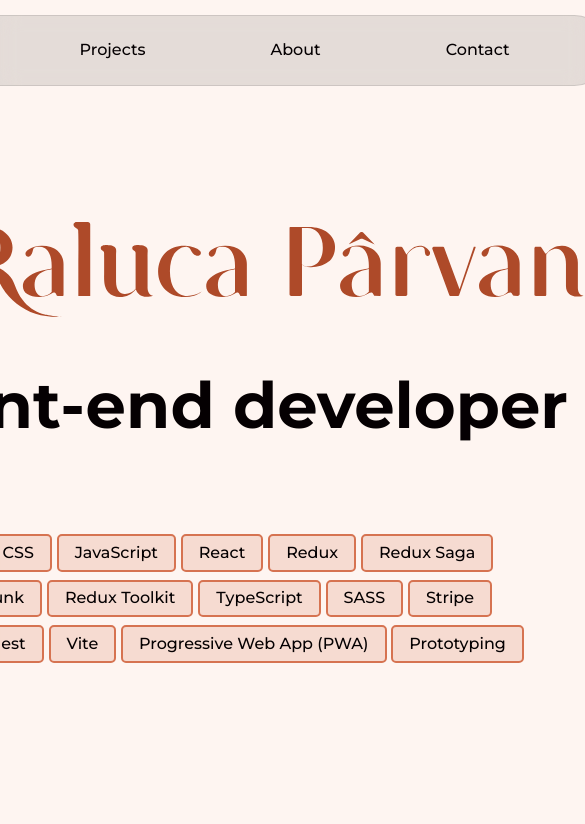
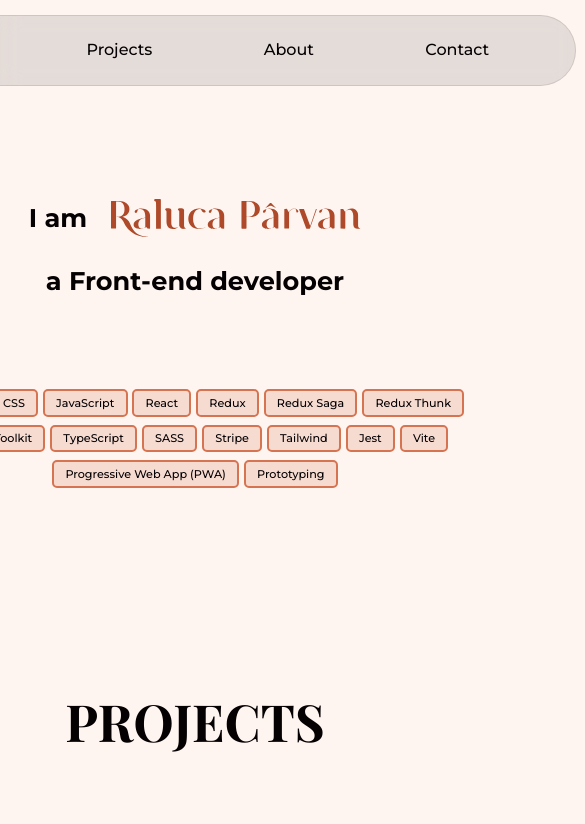
Before and after one commit to RalucP/personal-website, a React (Vite) app: page / in a window 390 px wide. Shown: the top 824 px of the page, 585 px wide, since content can reach past the window. Built offline with nearby package versions, Linux system fonts and the light colour scheme; grey boxes are pictures that could not be loaded.

Commit message:
Make home section responsive

```diff
--- a/src/components/home/Home.styles.scss
+++ b/src/components/home/Home.styles.scss
@@ -37,13 +37,58 @@
       gap: .5em .3em;
     }
 
-    @media screen and (max-width: 1050px){
+    @media screen and (max-width: 1150px){
+      & h1{
+        font-size: 3em;
+      }
+
+      & .intro-flex {
+
+        & .intro-name{
+          width: 500px;
+        }
+      }
     }
 
-    @media screen and (max-width: 850px){
+    @media screen and (max-width: 750px){
+      & h1{
+        font-size: 2.3em;
+      }
+
+      & .intro-flex {
+
+        & .intro-name{
+          width: 430px;
+        }
+      }
     }
 
-    @media screen and (max-width: 650px){
+    @media screen and (max-width: 600px){
+
+      & h1{
+        font-size: 1.7em;
+      }
+
+      & .intro-flex {
+
+        & .intro-name{
+          width: 300px;
+        }
+      }
+    }
+
+    @media screen and (max-width: 405px){
+
+      & h1{
+        font-size: 1.6em;
+      }
+
+      & .intro-flex {
+
+        & .intro-name{
+          width: 250px;
+        }
+      }
     }
 
   }
--- a/src/components/label/Label.styles.scss
+++ b/src/components/label/Label.styles.scss
@@ -10,4 +10,10 @@
   &:hover{
     background-color: var(--accent-color-40);
   }
+
+  @media screen and (max-width: 600px){
+    font-size: .7em;
+  }
+
+
 }
```
